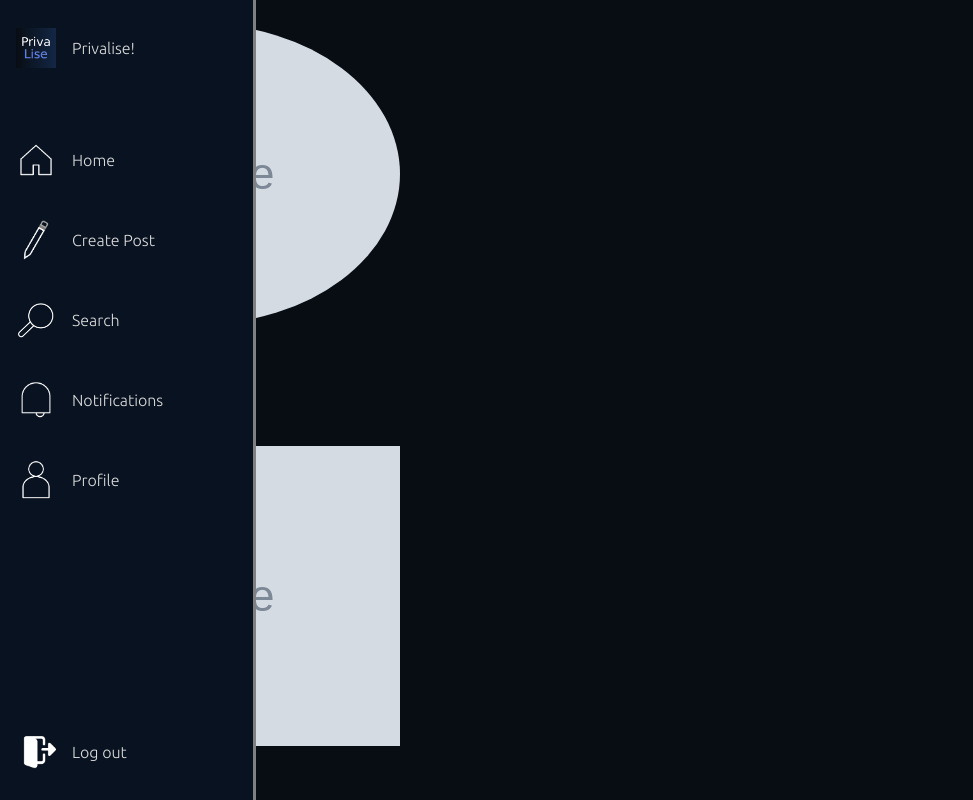
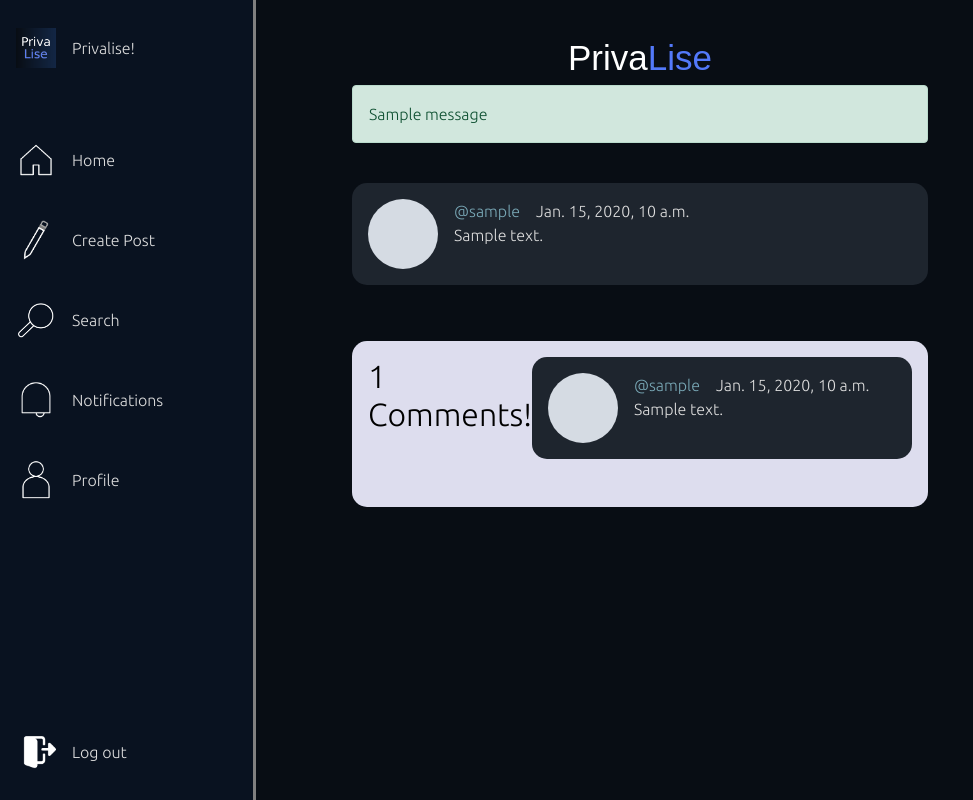
Before and after one commit to mohabgabber/privalise-network, a Django app: page /post/1/ in a window 1280 px wide. Shown: the whole page, without its empty margins (0-973 px from the left). Run offline with Django 3.2, Linux system fonts and the light colour scheme; a user stored in the database is signed in; tables that the repository leaves empty hold one stand-in row (values such as "Sample post"); grey boxes marked "Sample" are stand-in pictures; one stand-in notice (Sample message) is shown; some libraries are stand-ins or nearby versions.

Commit message:
added post-detail and comments listing for every post

```diff
--- a/privalises/posts/templates/posts/post_detail.html
+++ b/privalises/posts/templates/posts/post_detail.html
@@ -1,22 +1,57 @@
 {% extends 'posts/base.html' %}
 {% load static %}
 {% block content %}
-  <div data-value="{{ post.id }}" id="post-id" class='posts-div'><br/>
-    <img class='rounded-circle article-img' src="{{ post.author.profile.image.url }}">
-    <div class='media-body'>
-      <div class='article-metadata'>
-        <p>By {{ post.author }} On {{ post.date_posted }}</p>
-        {% if post.author == user %}
-          <a href="{% url 'post-update' post.id %}" class='btn btn-outline-info mb-1'>Edit</a>
-          <a href="{% url 'post-delete' post.id %}" class='btn btn-outline-danger mb-1'>Delete</a>
-        {% endif %}
+  <main class="w-50 mx-auto">
+    <div class="mx-auto logo-text">
+      <div>Priva<span>Lise</span></div>
+    </div>
+    {% if messages %}
+       {% for message in messages %}
+          <div class="alert alert-{{ message.tags }} content">{{ message }}</div>
+       {% endfor %}
+    {% endif %}
+    <center>
+      <br/>
+      <div class="post" style="text-align: left;">
+        <div class="profile-container">
+          <img class="profile-picture post-img" src="{{ post.author.profile.image.url }}">
+        </div>
+
+        <div class="post-content">
+          <div class="post-info">
+            <div class="post-info1">
+              <a class="username" href="{% url 'profile' post.author %}">@{{ post.author }}</a>
+              <p class="date">{{ post.date_posted }}</p>
+            </div>
+          </div>
+          <div class="post-text tags-id mentions-id">
+            <p>{{ post.content }}</p>
+          </div>
+        </div>
       </div>
-      <div class='article-content detailed tags-id'>
-      <p class='media'>{{ post.content }}</p>
-      {% if post.image %}
-        <img src="{{ post.image.url }}" class="post-image" />
-      {% endif %}
+      <br/>
+      <div class="post" style="background-color: var(--light-post-bg); text-align: left;">
+        <h2 style="color: black;">{{ commentcount }} Comments!</h2>
+        {% for comment in comments %}
+          <div  class="post">
+            <div class="profile-container">
+              <img class="profile-picture post-img" src="{{ comment.author.profile.image.url }}">
+            </div>
+
+            <div class="post-content">
+              <div class="post-info">
+                <div class="post-info1">
+                  <a class="username" href="{% url 'profile' comment.author %}">@{{ comment.author }}</a>
+                  <p class="date">{{ comment.date_created }}</p>
+                </div>
+              </div>
+              <div class="post-text">
+                <p>{{ comment.content }}</p>
+              </div>
+            </div>
+          </div>
+        {% endfor %}
       </div>
-    </div>
-  </div>
+    </center>
+  </main>
 {% endblock content %}
--- a/privalises/posts/views.py
+++ b/privalises/posts/views.py
@@ -50,7 +50,11 @@ class PostListView(LoginRequiredMixin, View):
 def PostDetailView(request, pk):
     template_name = 'posts/post_detail.html'
     post = get_object_or_404(Post, pk=pk)
-    return render(request, template_name, {'post': post,})
+    comments = Comment.objects.filter(post=post).order_by('-date_created')
+    commentcount = 0
+    for comment in comments:
+        commentcount += 1
+    return render(request, template_name, {'post': post, 'comments': comments, 'commentcount': commentcount})
 class PostCreateView(LoginRequiredMixin, CreateView):
     model = Post
     fields = ['content']
--- a/privalises/static/css/main.css
+++ b/privalises/static/css/main.css
@@ -12,7 +12,8 @@
 
 	--light-bg: white;
 	--light-bg2: #ddd;
-	--light-post-bg: #ddd;
+	--light-post-bg: #dde;
+	/*--light-comment-bg: #dds;*/
 	--light-fg: black;
 	--light-fg2: rgba(0, 0, 0, 0.432);
 	--light-post-separator: rgb(44, 44, 44);
```
Also changed, not shown: privalises/posts/templates/posts/notifications.html (+13 -11 lines).
